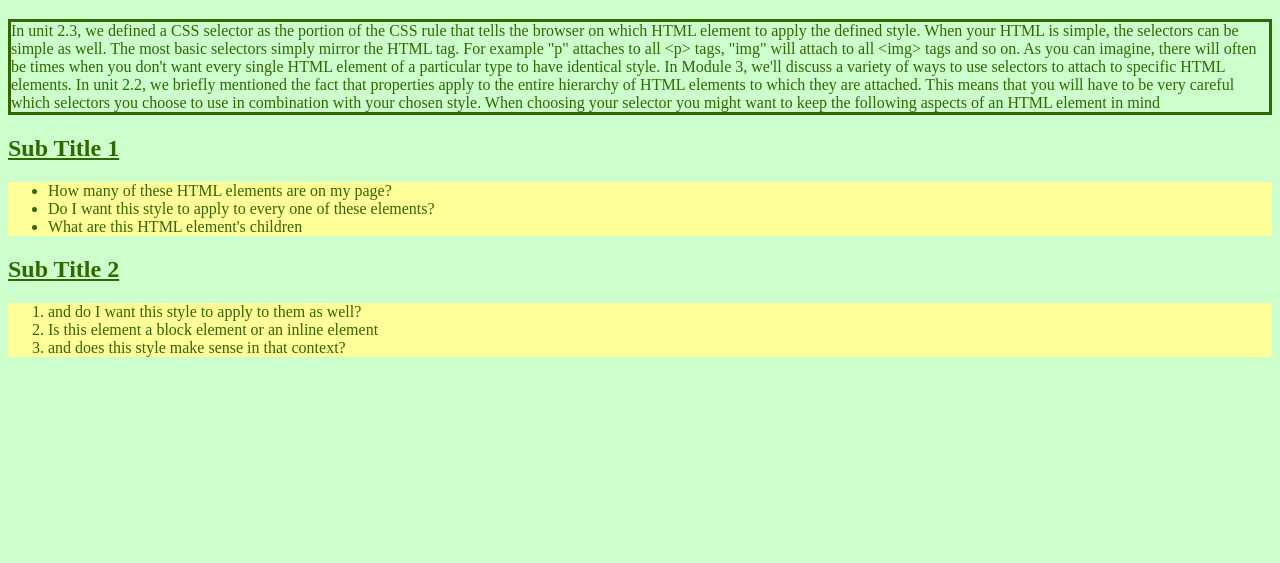
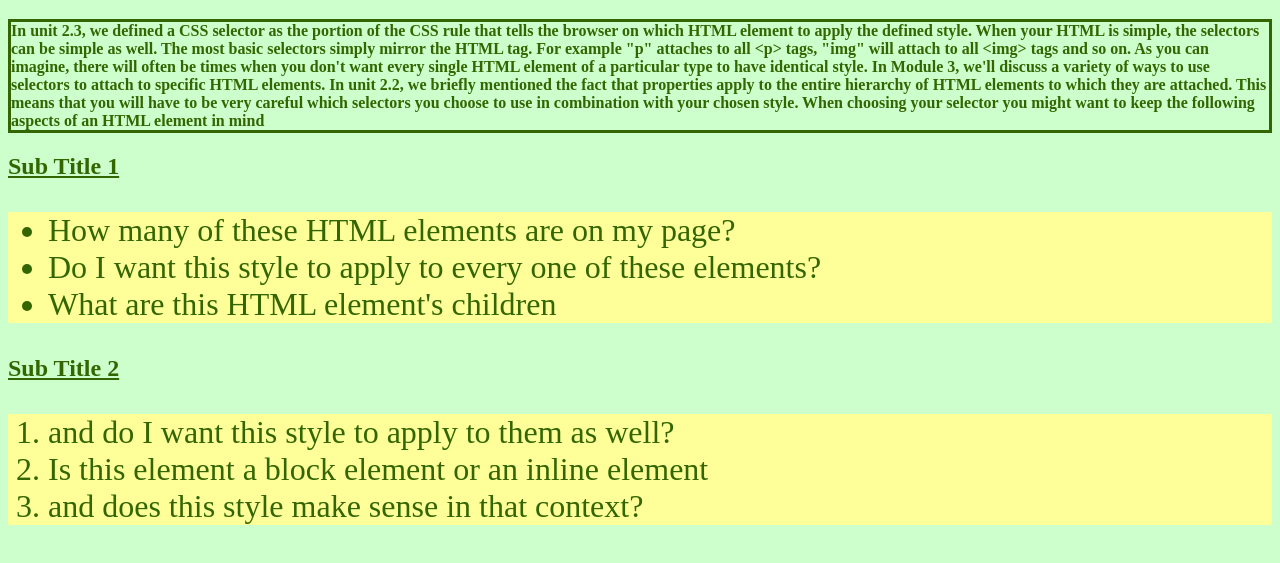
Before and after one commit to danieladelvos/css-spielplatz, a website: page lessons/module-2-building-css-rules/index.html in a window 1280 px wide. Shown: the part 61-624 px from the top of the page. Drawn offline with Linux system fonts and the light colour scheme.

Commit message:
module 2 add font properties

```diff
--- a/lessons/module-2-building-css-rules/styles.css
+++ b/lessons/module-2-building-css-rules/styles.css
@@ -4,16 +4,19 @@ body {
 }
 
 header {
+  font-family: "Times New Roman", Serif;
   font-style: italic;
   background: #336600;
   color: #ccffcc;
 }
 
 p {
+  font-weight: bold;
   border: 3px solid;
 }
 
 ul, ol {
+  font-size: 2em;
   background-color: #ffff99;
 }
 
```
